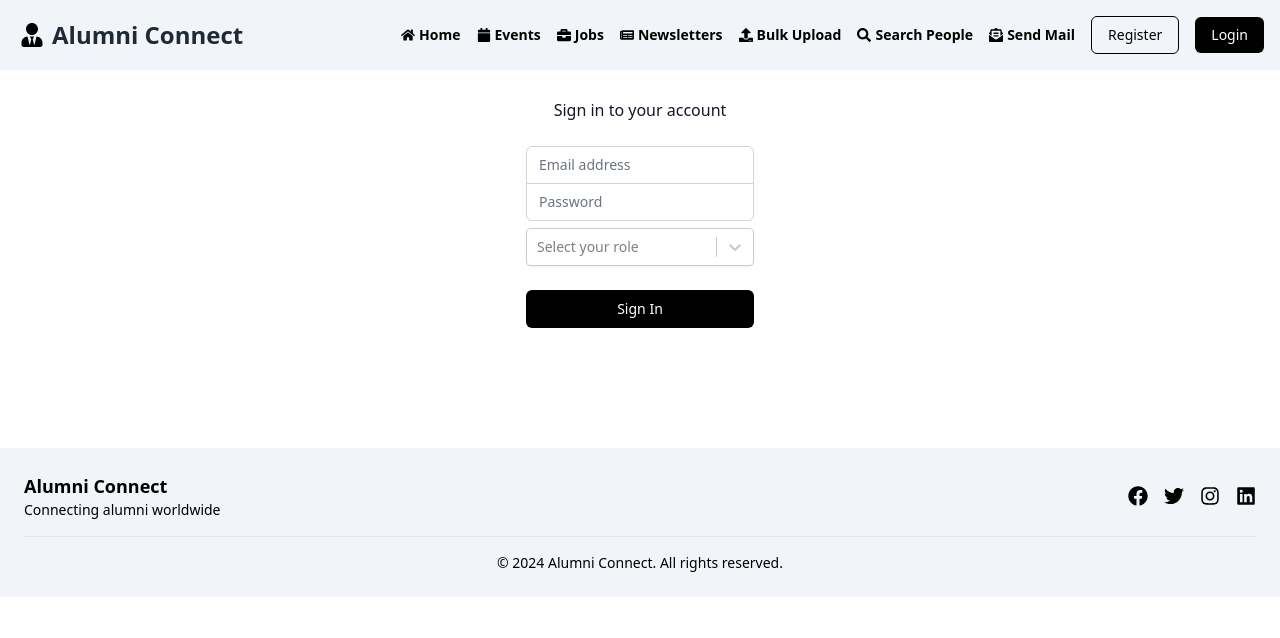
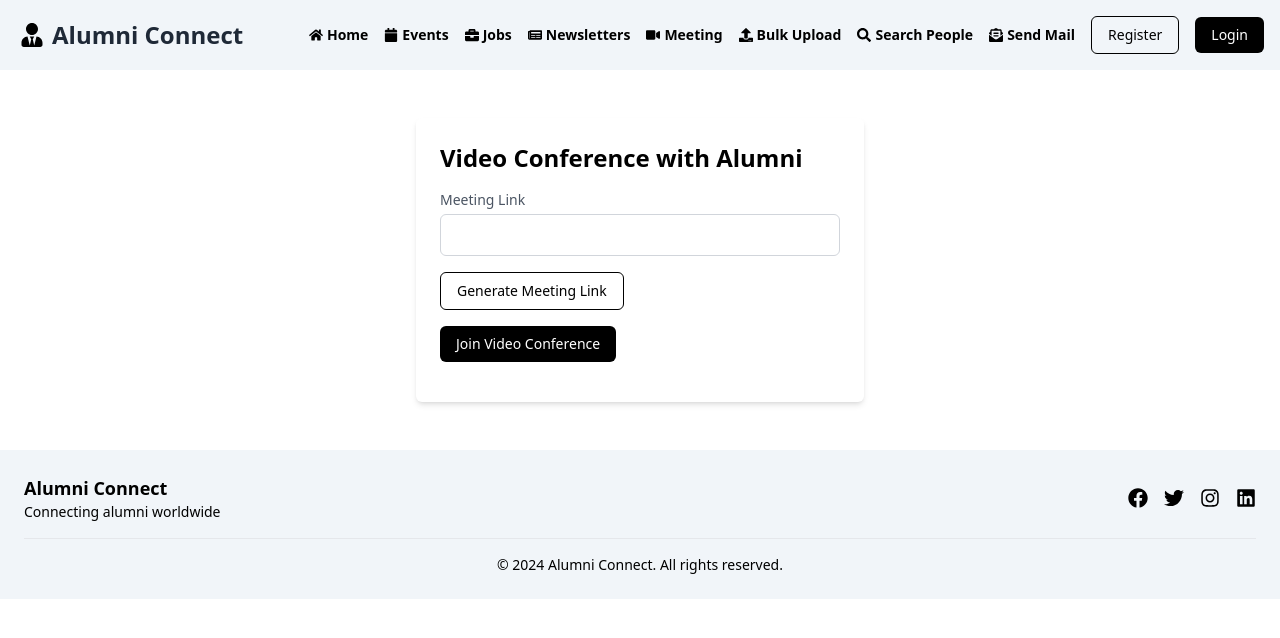
Before and after one commit to SahilAli8808/Alumni-Connect-Redesign, a React (Vite) app in the folder Frontend/: page /meeting in a window 1280 px wide. Before the commit this address led to /login. Shown: the top 638 px of the page. Built offline with nearby package versions, Linux system fonts and the light colour scheme.

Commit message:
Add Meeting component and link to Topbar

```diff
--- /dev/null
+++ b/Frontend/src/Components/Meeting.jsx
@@ -0,0 +1,58 @@
+import React, { useState } from 'react';
+
+const VideoConference = () => {
+  const [meetingLink, setMeetingLink] = useState('');
+
+  const handleJoinMeeting = () => {
+    // Add logic to join the video conference using the meeting link
+    // Replace the following line with your actual video conferencing logic
+    console.log('Joining video conference:', meetingLink);
+  };
+
+  const handleGenerateMeetingLink = () => {
+    // Add logic to generate a new meeting link
+    // Replace the following line with your actual link generation logic
+    const newMeetingLink = 'https://asxdfcgvbhjnkm/meeting';
+    setMeetingLink(newMeetingLink);
+  };
+
+  return (
+    <div className="max-w-md my-12 mx-auto p-6 bg-white rounded-md shadow-md">
+      <h2 className="text-2xl font-bold mb-4">Video Conference with Alumni</h2>
+
+      <div className="mb-4">
+        <label htmlFor="meetingLink" className="block text-sm font-medium text-gray-600">
+          Meeting Link
+        </label>
+        <input
+          id="meetingLink"
+          type="text"
+          className="mt-1 p-2 border border-gray-300 rounded-md w-full"
+          value={meetingLink}
+          readOnly
+        />
+      </div>
+
+      <div className="mb-4">
+        <button
+          className="border border-black hover:bg-black hover:text-white px-4 py-2 rounded-md text-sm font-medium"
+          onClick={handleGenerateMeetingLink}
+        >
+          Generate Meeting Link
+        </button>
+      </div>
+
+      <div className="mb-4">
+        <button
+          className="bg-black text-white px-4 py-2 rounded-md text-sm font-medium"
+          onClick={handleJoinMeeting}
+          disabled={!meetingLink}
+        >
+          Join Video Conference
+        </button>
+      </div>
+    </div>
+  );
+};
+
+export default VideoConference;
--- a/Frontend/src/Components/Topbar.jsx
+++ b/Frontend/src/Components/Topbar.jsx
@@ -1,5 +1,5 @@
 import React from 'react';
-import { FaHome, FaCalendar, FaBriefcase, FaNewspaper, FaEnvelope, FaUserTie, FaSearch, FaCommentDots, FaTicketAlt, FaEnvelopeOpenText, FaUserGraduate, FaSignInAlt, FaUpload } from 'react-icons/fa';
+import { FaHome, FaCalendar, FaBriefcase, FaNewspaper, FaEnvelope, FaUserTie, FaSearch, FaCommentDots, FaTicketAlt, FaEnvelopeOpenText, FaUserGraduate, FaSignInAlt, FaUpload, FaMeetup, FaVideo } from 'react-icons/fa';
 import { Link, NavLink } from 'react-router-dom';
 import { useDispatch } from 'react-redux';
 import { getLoggedIn } from '../services/authService';
@@ -39,6 +39,9 @@ function Topbar() {
         </Link>
         <Link to="/newsletter" className="text-sm font-semibold  flex items-center">
           <FaNewspaper className="mr-1" /> Newsletters
+        </Link>
+        <Link to="/meeting" className="text-sm font-semibold  flex items-center">
+          <FaVideo className="mr-1" /> Meeting
         </Link>
         <Link to="/bulk-upload" className="text-sm font-semibold  flex items-center">
           <FaUpload className="mr-1" /> Bulk Upload
--- a/Frontend/src/main.jsx
+++ b/Frontend/src/main.jsx
@@ -22,6 +22,7 @@ import Jobs from "./Components/Jobs.jsx";
 import SendMail from "./Components/SendMail.jsx";
 import BulkUpload from "./Components/BulkUpload.jsx";
 import SearchPeople from "./Components/SearchPeople.jsx";
+import Meeting from "./Components/Meeting.jsx";
 
 const router = createBrowserRouter([
   {
@@ -69,6 +70,10 @@ const router = createBrowserRouter([
         path: "/search-people",
         element: <SearchPeople />,
       },
+      {
+        path: "/meeting",
+        element: <Meeting />,
+      },
     ],
   },
   {
```
